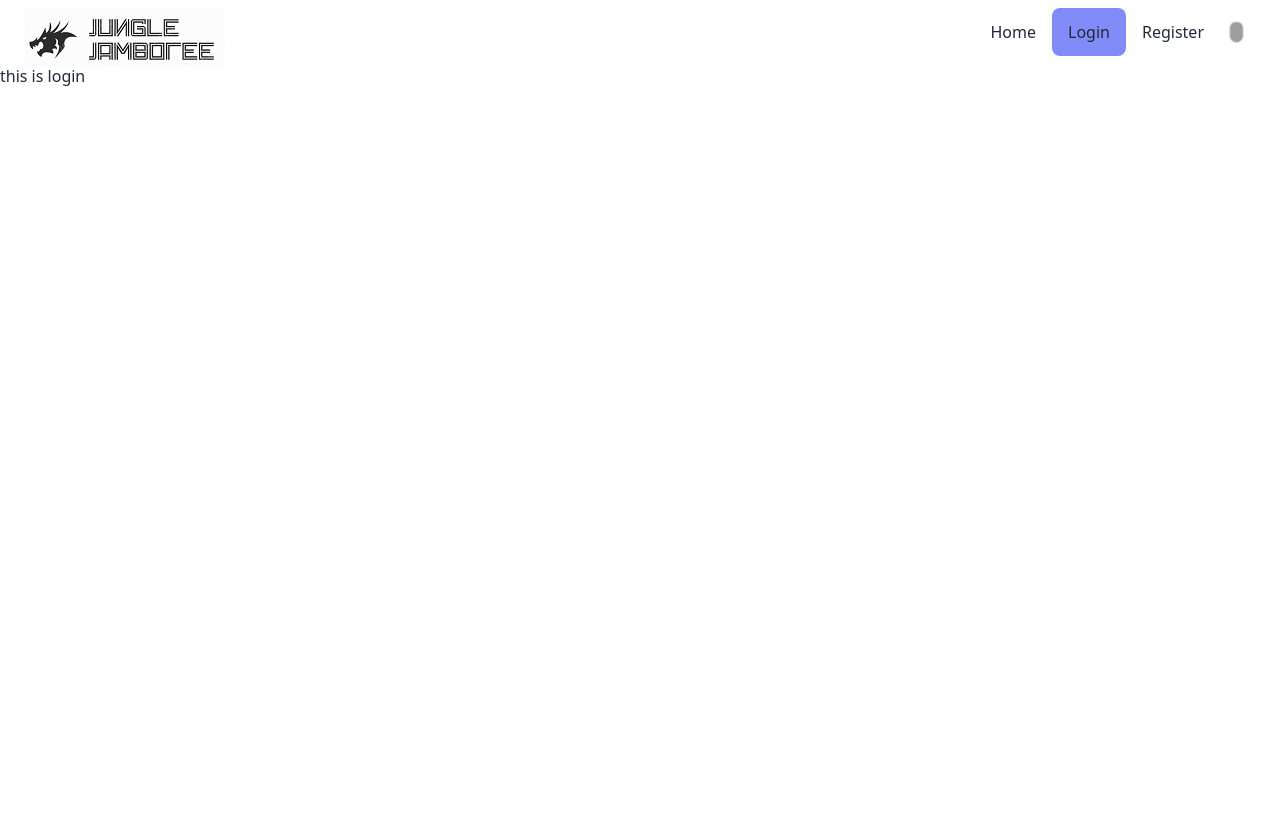
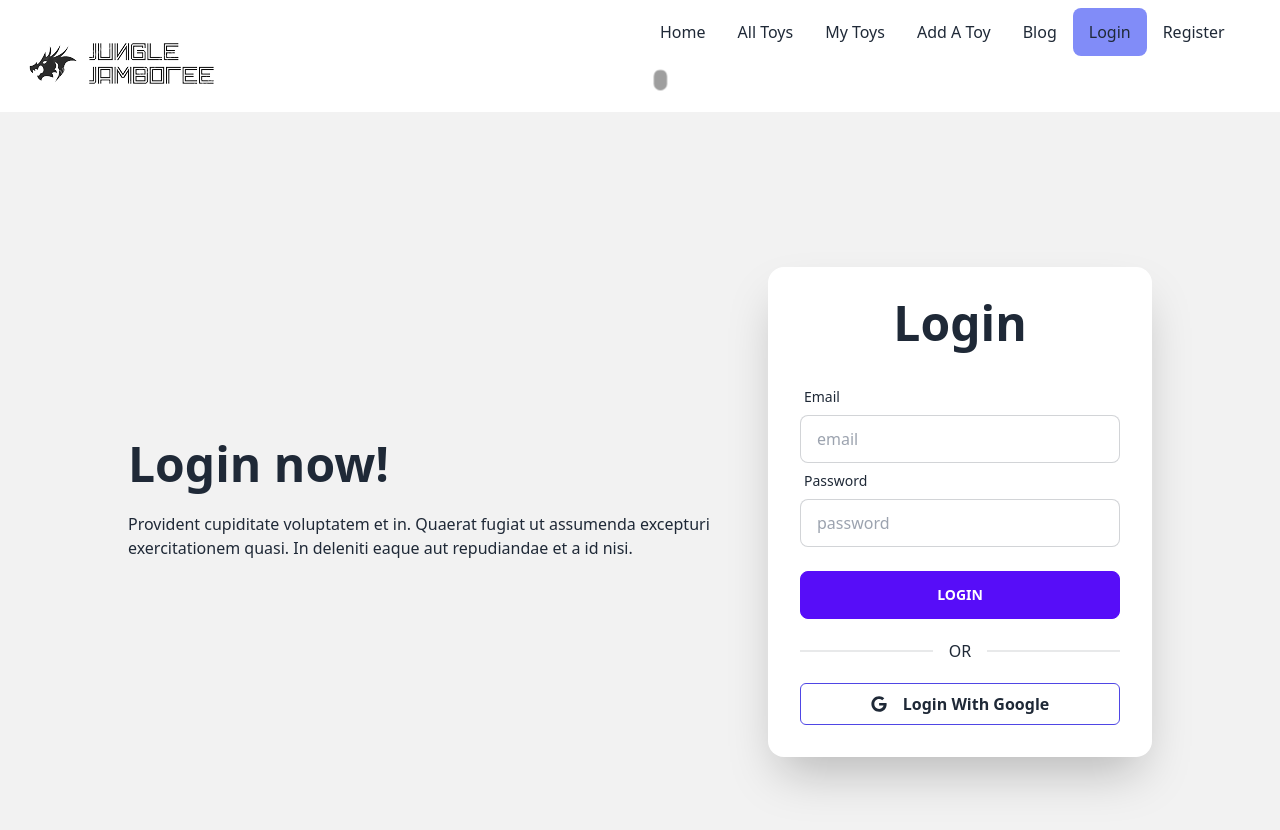
Before and after one commit to REFATBHUYAN/Jungle-Junction, a React (Vite) app: page /login in a window 1280 px wide. Shown: the top 830 px of the page. Before the commit the page ends 800 px from the top, so only its background shows below. Built offline with nearby package versions, Linux system fonts and the light colour scheme; grey boxes are pictures that could not be loaded.

Commit message:
login page design complete

```diff
--- a/package.json
+++ b/package.json
@@ -11,10 +11,12 @@
   },
   "dependencies": {
     "daisyui": "^2.51.6",
+    "firebase": "^9.22.0",
     "localforage": "^1.10.0",
     "match-sorter": "^6.3.1",
     "react": "^18.2.0",
     "react-dom": "^18.2.0",
+    "react-icons": "^4.8.0",
     "react-router-dom": "^6.11.1",
     "sort-by": "^1.2.0"
   },
--- /dev/null
+++ b/src/firebase/firebase.config.js
@@ -0,0 +1,18 @@
+// Import the functions you need from the SDKs you need
+import { initializeApp } from "firebase/app";
+// TODO: Add SDKs for Firebase products that you want to use
+// https://firebase.google.com/docs/web/setup#available-libraries
+
+// Your web app's Firebase configuration
+const firebaseConfig = {
+  apiKey:import.meta.env.VITE_apiKey,
+  authDomain:import.meta.env.VITE_authDomain,
+  projectId:import.meta.env.VITE_projectId,
+  storageBucket:import.meta.env.VITE_storageBucket,
+  messagingSenderId:import.meta.env.VITE_messagingSenderId,
+  appId:import.meta.env.VITE_appId
+};
+
+// Initialize Firebase
+const app = initializeApp(firebaseConfig);
+export default app;
--- a/src/pages/login/Login.jsx
+++ b/src/pages/login/Login.jsx
@@ -1,11 +1,65 @@
-import React from 'react';
+import React from "react";
+import { FaGoogle } from "react-icons/fa";
 
 const Login = () => {
-    return (
-        <div>
-            <h1>this is login</h1>
+  return (
+    <div>
+      <div className="hero min-h-screen bg-base-200">
+        <div className="hero-content flex-col lg:flex-row">
+          <div className="text-center w-1/2 lg:text-left">
+            <h1 className="text-5xl font-bold">Login now!</h1>
+            <p className="py-6">
+              Provident cupiditate voluptatem et in. Quaerat fugiat ut assumenda
+              excepturi exercitationem quasi. In deleniti eaque aut repudiandae
+              et a id nisi.
+            </p>
+          </div>
+          <div className="card flex-shrink-0 w-1/2 max-w-sm shadow-2xl bg-base-100">
+            <div className="card-body">
+              <h1 className="text-5xl font-bold text-center mb-6">Login</h1>
+              <form>
+                <div className="form-control">
+                  <label className="label">
+                    <span className="label-text">Email</span>
+                  </label>
+                  <input
+                    type="text"
+                    placeholder="email"
+                    className="input input-bordered"
+                  />
+                </div>
+                <div className="form-control">
+                  <label className="label">
+                    <span className="label-text">Password</span>
+                  </label>
+                  <input
+                    type="text"
+                    placeholder="password"
+                    className="input input-bordered"
+                  />
+                </div>
+                <div className="form-control mt-6">
+                  <input
+                    className="btn btn-primary"
+                    type="submit"
+                    value="Login"
+                  />
+                </div>
+              </form>
+              <div className="divider">OR</div>
+              <div>
+                <button
+                  className="flex font-bold items-center justify-center gap-4 border border-indigo-600 rounded-md w-full mx-auto py-2 text-center"
+                >
+                  <FaGoogle></FaGoogle> Login With Google
+                </button>
+              </div>
+            </div>
+          </div>
         </div>
-    );
+      </div>
+    </div>
+  );
 };
 
 export default Login;
--- a/src/pages/shared/Navbar.jsx
+++ b/src/pages/shared/Navbar.jsx
@@ -13,6 +13,46 @@ const Navbar = () => {
           }
         >
           Home
+        </NavLink>
+      </li>
+      <li>
+        <NavLink
+          to={`/alltoys`}
+          className={({ isActive, isPending }) =>
+            isActive ? "bg-indigo-400" : isPending ? "pending" : ""
+          }
+        >
+         All Toys
+        </NavLink>
+      </li>
+      <li>
+        <NavLink
+          to={`/mytoys`}
+          className={({ isActive, isPending }) =>
+            isActive ? "bg-indigo-400" : isPending ? "pending" : ""
+          }
+        >
+         My Toys
+        </NavLink>
+      </li>
+      <li>
+        <NavLink
+          to={`/addtoy`}
+          className={({ isActive, isPending }) =>
+            isActive ? "bg-indigo-400" : isPending ? "pending" : ""
+          }
+        >
+          Add A Toy
+        </NavLink>
+      </li>
+      <li>
+        <NavLink
+          to={`/blog`}
+          className={({ isActive, isPending }) =>
+            isActive ? "bg-indigo-400" : isPending ? "pending" : ""
+          }
+        >
+          Blog
         </NavLink>
       </li>
       <li>
--- /dev/null
+++ b/src/provider/AuthProvider.jsx
@@ -0,0 +1,19 @@
+import React, { createContext } from 'react';
+import app from '../firebase/firebase.config';
+import { getAuth } from "firebase/auth";
+
+
+export const AuthContext = createContext(null);
+const auth = getAuth(app);
+const AuthProvider = ({children}) => {
+    const authInfo ={
+        refat: 'refat'
+    }
+    return (
+        <AuthContext.Provider value={authInfo}>
+            {children}
+        </AuthContext.Provider>
+    );
+};
+
+export default AuthProvider;
```
Also changed, not shown: src/main.jsx (+12 -9 lines), src/assets/title.png, 1 other file (tests, documents, lock files or other folders).
